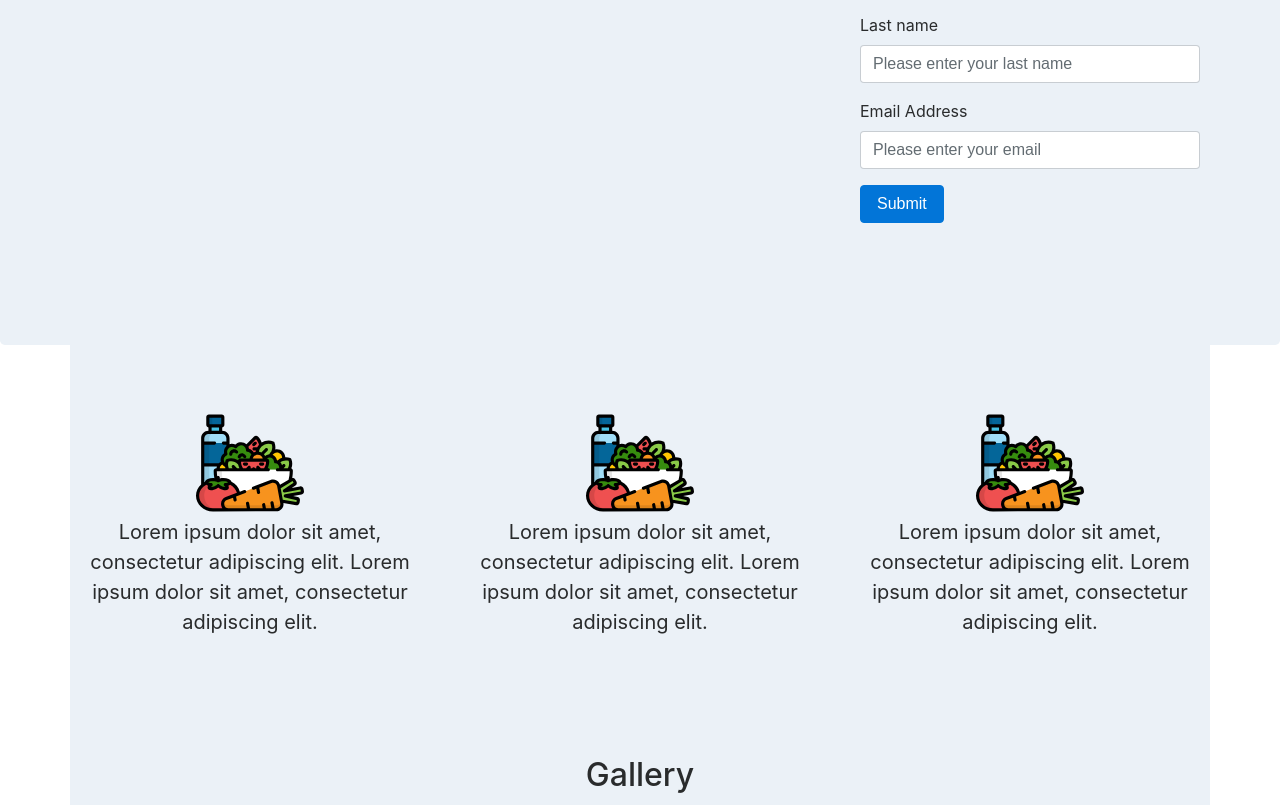
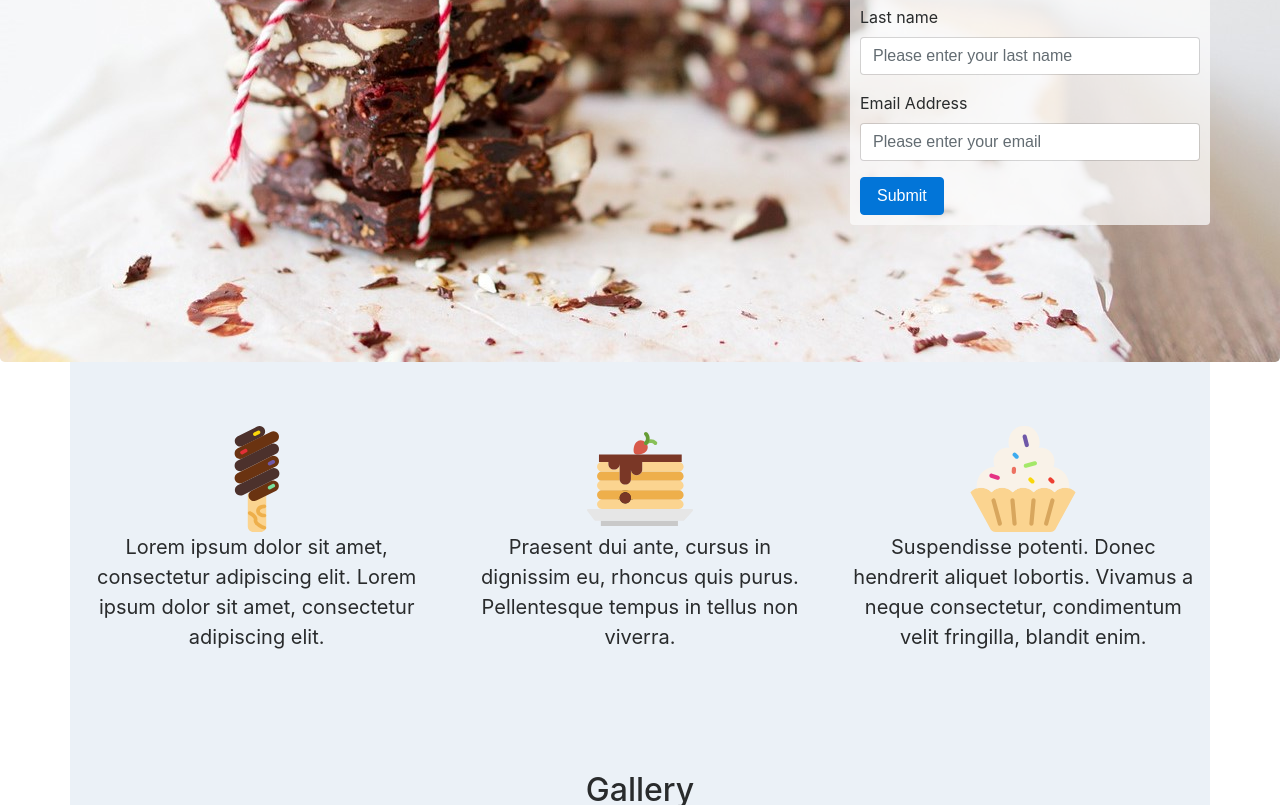
Before and after one commit to UlaHof/CSS-practice, a plain HTML site: page landing_page/index.html in a window 1280 px wide. Shown: the part 238-1043 px from the top of the page. Drawn offline with nearby package versions, Linux system fonts and the light colour scheme.

Commit message:
Added and adjusted bg picture, new icons from flaticon (to be credited)

```diff
--- a/landing_page/index.html
+++ b/landing_page/index.html
@@ -21,7 +21,7 @@
                         </div>
                     </div>
                     <div class="col-md-4 col-sm-12">
-                        <form class="border border-dark rounded">
+                        <form class="border border-dark rounded sign-in-form">
                             <h2>Sign up</h2>
                             <div class="form-group">
                                 <label for="nameInput">Name</label>
@@ -44,18 +44,18 @@
     </header>
     <section class="strong-points">
         <div class="container">
-            <div class="row points-helper">
+            <div class="row align-items-start">
                 <div class="col-md-4 col-sm-12 col-points-custom">
-                    <img src="diet.svg" alt="diet">
+                    <img src="ice-cream.svg" alt="diet">
                     <p>Lorem ipsum dolor sit amet, consectetur adipiscing elit. Lorem ipsum dolor sit amet, consectetur adipiscing elit.</p>
                 </div>
                 <div class="col-md-4 col-sm-12 col-points-custom">
-                    <img src="diet.svg" alt="diet">
-                    <p>Lorem ipsum dolor sit amet, consectetur adipiscing elit. Lorem ipsum dolor sit amet, consectetur adipiscing elit.</p>
+                    <img src="pancakes.svg" alt="diet">
+                    <p>Praesent dui ante, cursus in dignissim eu, rhoncus quis purus. Pellentesque tempus in tellus non viverra.</p>
                 </div>
                 <div class="col-md-4 col-sm-12 col-points-custom">
-                    <img src="diet.svg" alt="diet">
-                    <p>Lorem ipsum dolor sit amet, consectetur adipiscing elit. Lorem ipsum dolor sit amet, consectetur adipiscing elit.</p>
+                    <img src="cupcake.svg" alt="diet">
+                    <p>Suspendisse potenti. Donec hendrerit aliquet lobortis. Vivamus a neque consectetur, condimentum velit fringilla, blandit enim.</p>
                 </div>
             </div>
         </div>
--- a/landing_page/style.css
+++ b/landing_page/style.css
@@ -1,15 +1,27 @@
 .container {
-    background-color: #ebf1f7;
+        background-color: #ebf1f7;
     padding: 3rem 0;
 }
 /* jumbotron */
 .jumbotron {
-    margin: 0;
-    background-color: #ebf1f7;
+    background-image: url("chocolatebg.jpg");
+    background-size: 100%;
+    min-height: 600px;
+    padding-top: 1rem;
+    margin-bottom: 0;
+}
+.jumbotron .container {
+    background-color: transparent;
+    padding-top: 1rem;
 }
 /* jumbotron FORM */
 form {
     padding: 10px;
+}
+.sign-in-form {
+    background-color: #fcfcfcb8;
+    position: relative;
+    top: 20%;
 }
 /* STRONG POINTS SECTION */
 .strong-points img {
@@ -25,9 +37,10 @@ form {
     margin-top: 1rem;
     margin-bottom: 1rem;
 }
-.points-helper {
+.strong-points .row {
     display: flex;
     align-items: center;
+    padding: 0 10px;
 }
 /* GALLERY SECTION */
 .gallery {
@@ -71,6 +84,9 @@ i {
 .best-products .container {
     padding-bottom: 1rem;
     text-align: center;
+}
+.best-products .row {
+    padding: 0 20px;
 }
 .wrapper-product p {
     margin-top: 20px;
```
Also changed, not shown: landing_page/chocolate-banner.jpg (added), landing_page/chocolate.svg (deleted), landing_page/chocolatebg.jpg (added), landing_page/cupcake.svg (added), landing_page/diet.svg (deleted), landing_page/ice-cream.svg (added), landing_page/pancakes.svg (added).
